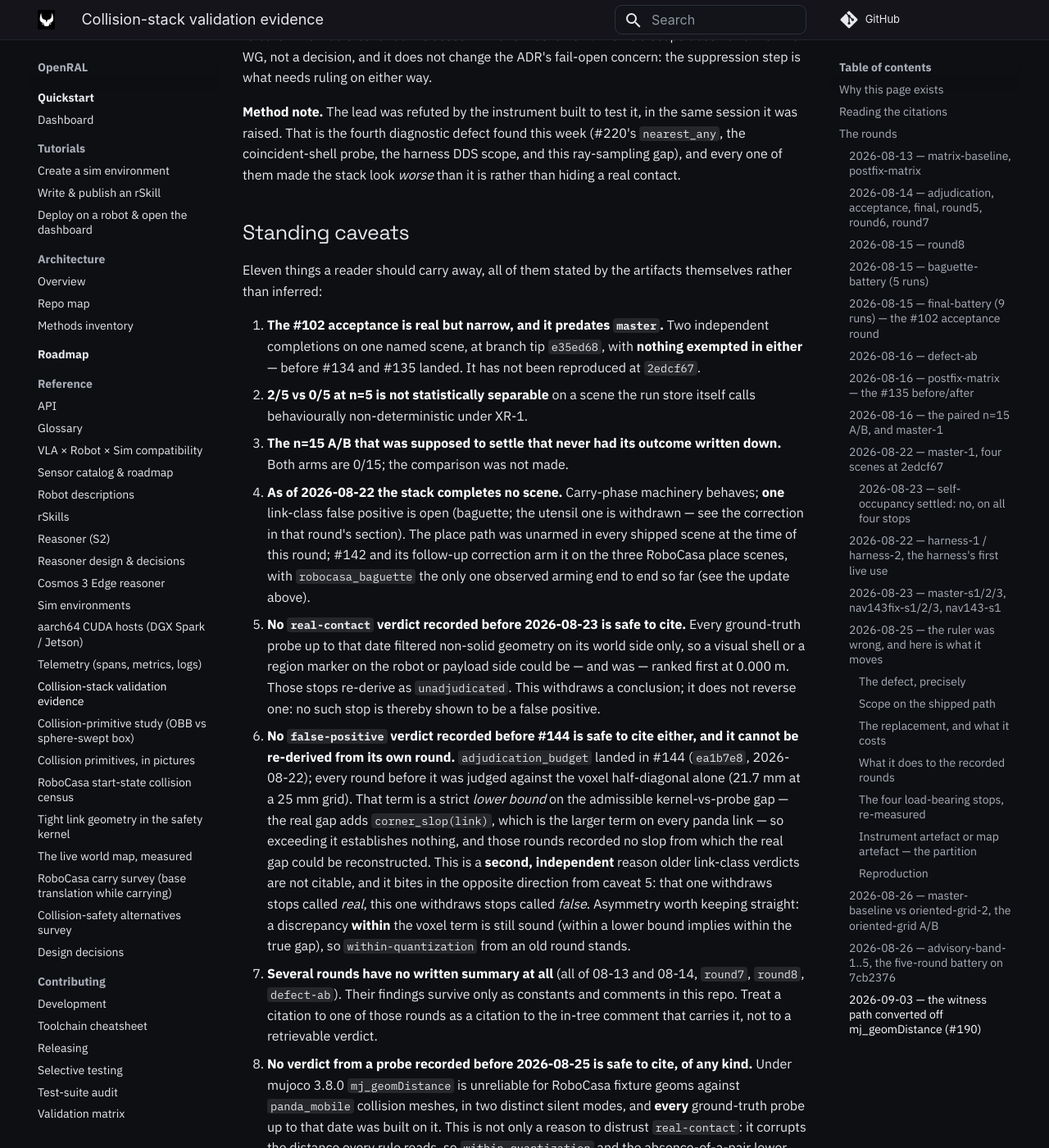
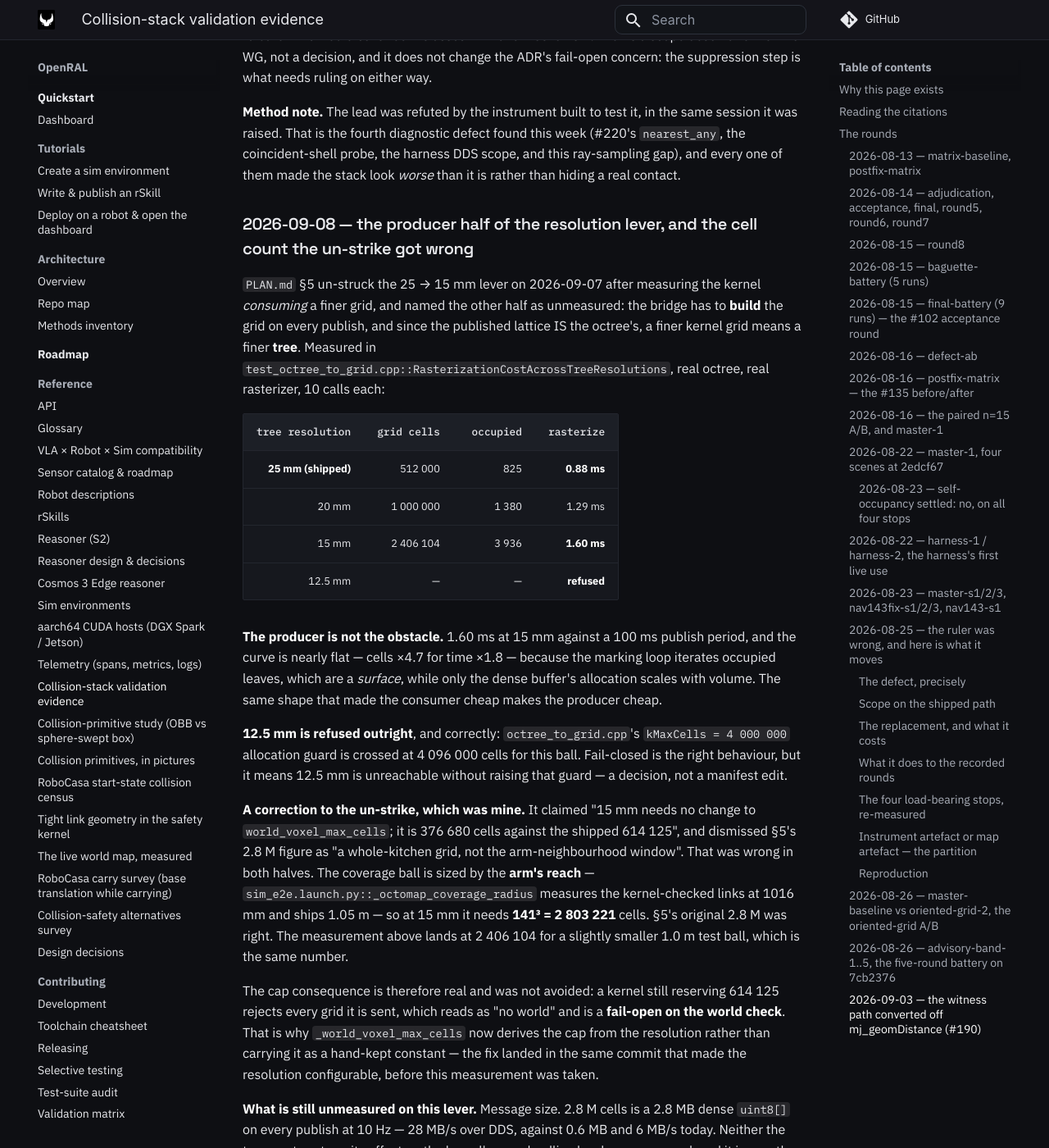
Before and after one commit to OpenRAL/openral, an MkDocs documentation site: the page built from docs/reference/collision-validation-evidence.md, in a window 1280 px wide and 1400 px high, scrolled down 52688 px. Shown: the whole window at 82% size. Built offline with MkDocs 1.6.1 and Material for MkDocs 9.7.7, drawn with Linux system fonts in a browser that asks for light colours; comment, search, counter and statistics services are not loaded; some of the changed text lies outside the part shown.

Commit message:
test(world-state): measure the producer half of the resolution lever
PLAN.md §5 un-struck the 25 -> 15 mm lever after measuring the kernel consuming
a finer grid, and named the other half unmeasured: the bridge rebuilds the grid
on every publish, and since the published lattice IS the octree's, a finer
kernel grid means a finer tree.

Measured on the real rasterizer over the existing kitchen octree, which is now
parameterised by resolution rather than pinned to 25 mm:

  25 mm    512 000 cells,   825 occupied, 0.88 ms
  20 mm  1 000 000 cells, 1 380 occupied, 1.29 ms
  15 mm  2 406 104 cells, 3 936 occupied, 1.60 ms
  12.5 mm  refused

The producer is not the obstacle: 1.60 ms at 15 mm against a 100 ms publish
period, and nearly flat — cells x4.7 for time x1.8, because the marking loop
iterates occupied leaves, which are a surface, while only the dense buffer's
allocation scales with volume.

12.5 mm is refused by `kMaxCells = 4e6` at 4 096 000 cells. Fail-closed is
correct; it also means 12.5 mm needs that guard raised, which is a decision
rather than a manifest edit. Pinned so the boundary is recorded rather than
discovered.

Also corrects the un-strike's cell count, which was mine. It claimed 15 mm needs
376 680 cells against the shipped 614 125 cap and dismissed §5's 2.8 M as a
whole-kitchen grid. Both halves were wrong: the coverage ball is sized by the
arm's 1016 mm reach and ships at 1.05 m, so 15 mm needs 141^3 = 2 803 221 cells
and §5's original figure was right. The cap consequence is real — a kernel still
reserving 614 125 rejects every grid, reading as "no world", a fail-open on the
world check — which is why `_world_voxel_max_cells` now derives the cap from the
resolution.

Leaves message size as the only unquantified term on this lever: 2.8 MB per
publish at 10 Hz is 28 MB/s over DDS against 6 MB/s today, and neither the
transport cost nor its effect on the kernel deadline has been measured.

Co-Authored-By: Claude Opus 5 (1M context) <noreply@anthropic.com>
Claude-Session: https://claude.ai/code/session_01MTE4eEfxW8FvvBnPZL6otg
Signed-off-by: Adrian <adrianllopart@gmail.com>

```diff
--- a/docs/reference/collision-validation-evidence.md
+++ b/docs/reference/collision-validation-evidence.md
@@ -2202,6 +2202,57 @@ same session it was raised. That is the fourth diagnostic defect found this week
 (#220's `nearest_any`, the coincident-shell probe, the harness DDS scope, and
 this ray-sampling gap), and every one of them made the stack look *worse* than it
 is rather than hiding a real contact.
+
+
+### 2026-09-08 — the producer half of the resolution lever, and the cell count the un-strike got wrong
+
+`PLAN.md` §5 un-struck the 25 → 15 mm lever on 2026-09-07 after measuring the
+kernel *consuming* a finer grid, and named the other half as unmeasured: the
+bridge has to **build** the grid on every publish, and since the published
+lattice IS the octree's, a finer kernel grid means a finer **tree**. Measured in
+`test_octree_to_grid.cpp::RasterizationCostAcrossTreeResolutions`, real octree,
+real rasterizer, 10 calls each:
+
+| tree resolution | grid cells | occupied | rasterize |
+| ---: | ---: | ---: | ---: |
+| **25 mm (shipped)** | 512 000 | 825 | **0.88 ms** |
+| 20 mm | 1 000 000 | 1 380 | 1.29 ms |
+| 15 mm | 2 406 104 | 3 936 | **1.60 ms** |
+| 12.5 mm | — | — | **refused** |
+
+**The producer is not the obstacle.** 1.60 ms at 15 mm against a 100 ms publish
+period, and the curve is nearly flat — cells ×4.7 for time ×1.8 — because the
+marking loop iterates occupied leaves, which are a *surface*, while only the
+dense buffer's allocation scales with volume. The same shape that made the
+consumer cheap makes the producer cheap.
+
+**12.5 mm is refused outright**, and correctly: `octree_to_grid.cpp`'s
+`kMaxCells = 4 000 000` allocation guard is crossed at 4 096 000 cells for this
+ball. Fail-closed is the right behaviour, but it means 12.5 mm is unreachable
+without raising that guard — a decision, not a manifest edit.
+
+**A correction to the un-strike, which was mine.** It claimed "15 mm needs no
+change to `world_voxel_max_cells`; it is 376 680 cells against the shipped
+614 125", and dismissed §5's 2.8 M figure as "a whole-kitchen grid, not the
+arm-neighbourhood window". That was wrong in both halves. The coverage ball is
+sized by the **arm's reach** — `sim_e2e.launch.py::_octomap_coverage_radius`
+measures the kernel-checked links at 1016 mm and ships 1.05 m — so at 15 mm it
+needs **141³ = 2 803 221** cells. §5's original 2.8 M was right. The measurement
+above lands at 2 406 104 for a slightly smaller 1.0 m test ball, which is the
+same number.
+
+The cap consequence is therefore real and was not avoided: a kernel still
+reserving 614 125 rejects every grid it is sent, which reads as "no world" and
+is a **fail-open on the world check**. That is why `_world_voxel_max_cells` now
+derives the cap from the resolution rather than carrying it as a hand-kept
+constant — the fix landed in the same commit that made the resolution
+configurable, before this measurement was taken.
+
+**What is still unmeasured on this lever.** Message size. 2.8 M cells is a
+2.8 MB dense `uint8[]` on every publish at 10 Hz — 28 MB/s over DDS, against
+0.6 MB and 6 MB/s today. Neither the transport cost nor its effect on the
+kernel's own deadline has been measured, and it is now the only unquantified
+term left between here and a 15 mm manifest edit.
 
 
 ## Standing caveats
```
Also changed, not shown: 1 other file.
